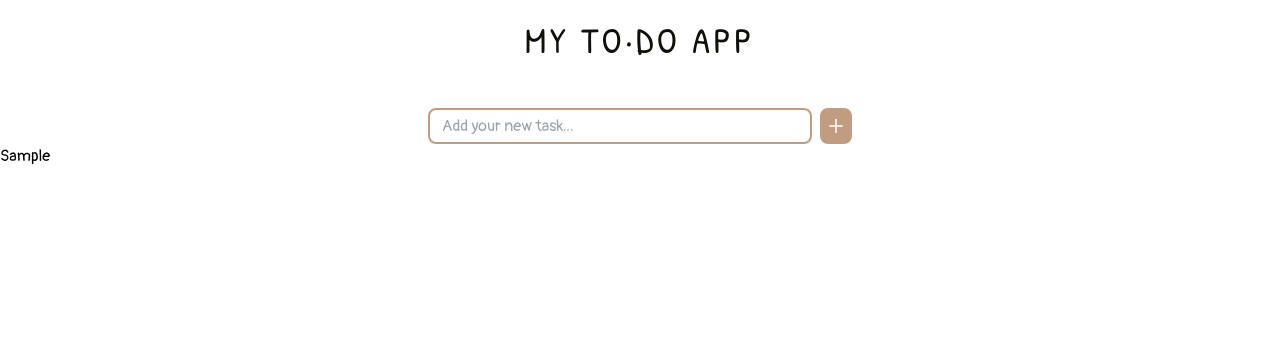
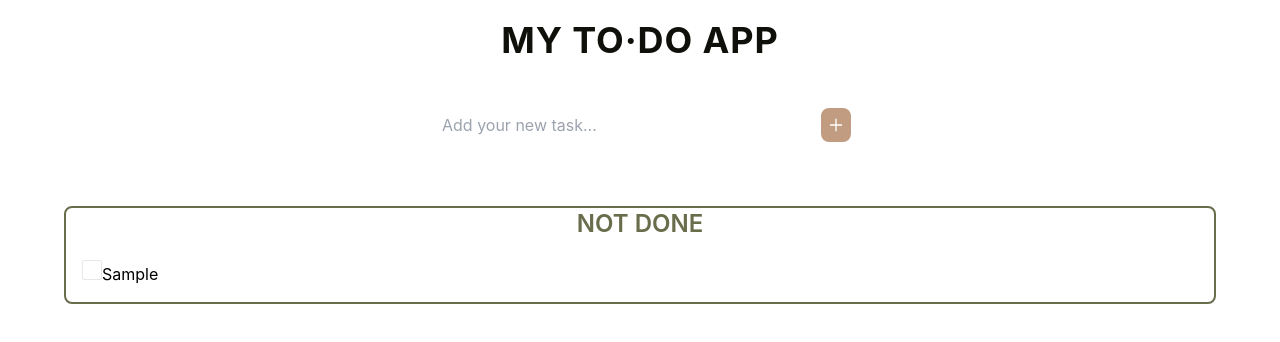
Before and after one commit to aixmarina/ToDoApp, a React (Vite) app: page / in a window 1280 px wide. Both pictures are taken after typing "Sample" into the empty fields and a click on the button "Add Task". Shown: the top 342 px of the page. Built offline with nearby package versions, Linux system fonts and the light colour scheme.

Commit message:
add some styles

```diff
--- a/src/App.jsx
+++ b/src/App.jsx
@@ -13,10 +13,10 @@ function App() {
   return (
     <div className="App">
       <header>
-        <h1 className="text-4xl m-5 flex justify-center text-black-title tracking-widest font-title">MY TO·DO APP</h1>
+        <h1 className="text-4xl m-5 flex justify-center text-black-title tracking-wide font-bold">MY TO·DO APP</h1>
       </header>
       <TaskForm addTask={addTask}/>
-      {tasks && <TaskListNotDone tasks={tasks}/>}
+      {tasks.length > 0 && <TaskListNotDone tasks={tasks}/>}
       {/* only if tasks exist it will show the TaskListNotDone. we also pass the array tasks with all the tasks */}
     </div>
   )
--- a/src/components/TaskForm.jsx
+++ b/src/components/TaskForm.jsx
@@ -21,7 +21,7 @@ const TaskForm = ({ addTask }) => {
     >
     <input
       type="text"
-      className='rounded-lg border-pink1 border-2 px-3 py-1 sm:w-96 hover:border-pink2 hover:shadow-lg focus:outline-none focus:outline-pink1'
+      className='rounded-lg border border-white border-pink1 px-3 py-1 sm:w-96 hover:border hover:border-pink2 focus:outline-none focus:outline-pink1 '
       id="task"
       value={task}
       onInput={(e) => setTask(e.target.value)}
@@ -30,7 +30,7 @@ const TaskForm = ({ addTask }) => {
       placeholder="Add your new task..."
     />
     <button
-      className='text-white border-2 rounded-lg text-xl p-1 border-pink1 bg-pink1 hover:bg-pink2 hover:border-pink2 hover:shadow-lg'
+      className='text-white border-2 rounded-lg text-lg p-1 border-pink1 bg-pink1 hover:bg-pink2 hover:border-pink2 hover:shadow-lg'
       aria-label="Add Task"
       type="submit"
     >
--- a/src/components/TaskItem.jsx
+++ b/src/components/TaskItem.jsx
@@ -1,7 +1,30 @@
+import { useState } from 'react';
+
 const TaskItem = ({task}) => {
+  const [isChecked, setIsChecked] = useState(task.checked)
+
+  const handleCheckboxChange = (e) =>{
+    setIsChecked(!isChecked)
+  }
+
   return(
     <li>
-      {task.name}
+      <div>
+      <input
+        type="checkbox"
+        checked={isChecked}
+        onChange={handleCheckboxChange}
+        name={task.name}
+        id={task.id}
+        className="appearance-none w-5 h-5 border rounded-sm focus:outline-none checked:bg-gray-300"
+      />
+      <label
+        htmlFor={task.id}
+        className=""
+      >
+        {task.name}
+      </label>
+      </div>
     </li>
   )
 }
--- a/src/components/TaskListNotDone.jsx
+++ b/src/components/TaskListNotDone.jsx
@@ -2,7 +2,11 @@ import TaskItem from './TaskItem'
 
 const TaskListNotDone = ({tasks}) => {
   return (
-    <ul>
+    <div className='border-2 border-green1 rounded-lg flex flex-col gap-1 m-16'>
+    <h2
+    className='flex justify-center text-2xl text-green1 font-semibold'
+    >NOT DONE</h2>
+    <ul className='p-4'>
       {tasks.sort((a, b) => b.id - a.id).map(task => (
         <TaskItem
           key={task.id}
@@ -11,6 +15,7 @@ const TaskListNotDone = ({tasks}) => {
       ))
       }
     </ul>
+    </div>
   )
 }
 export default TaskListNotDone
--- a/src/index.css
+++ b/src/index.css
@@ -3,7 +3,7 @@
 @tailwind utilities;
 
 :root {
-  font-family:  'Pangolin', cursive;
+  font-family:  -apple-system, BlinkMacSystemFont, sans-serif;
   font-size: 16px;
   line-height: 24px;
   font-weight: 400;
```
